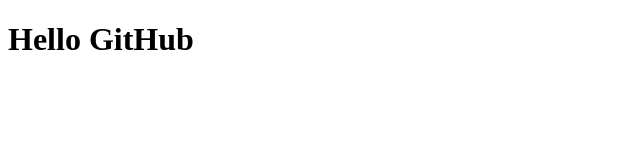
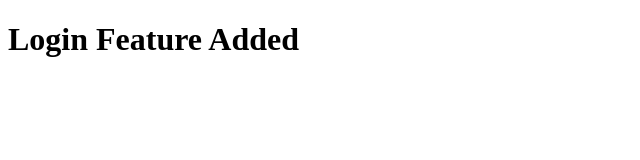
Before and after one commit to nothingtoz1234/demo_project, a plain HTML site: page index.html in a window 1280 px wide. Shown: the whole page, without its empty margins (0-640 px from the left). Drawn offline with Linux system fonts and the light colour scheme.

Commit message:
Added login Feature

```diff
--- a/index.html
+++ b/index.html
@@ -6,6 +6,6 @@
     <title>Document</title>
 </head>
 <body>
-    <h1>Hello GitHub</h1>
+    <h1>Login Feature Added</h1>
 </body>
 </html>
```
